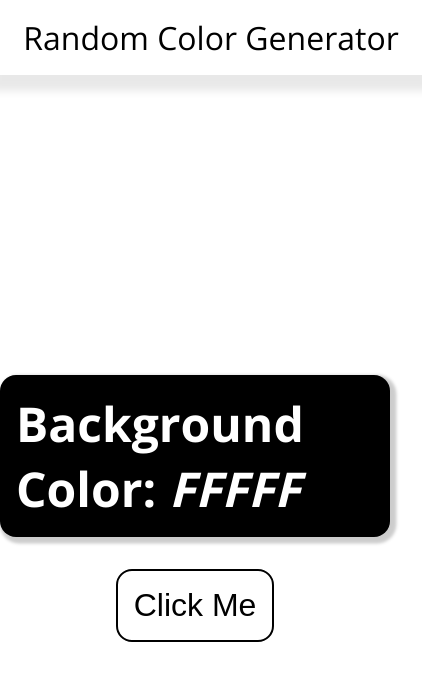
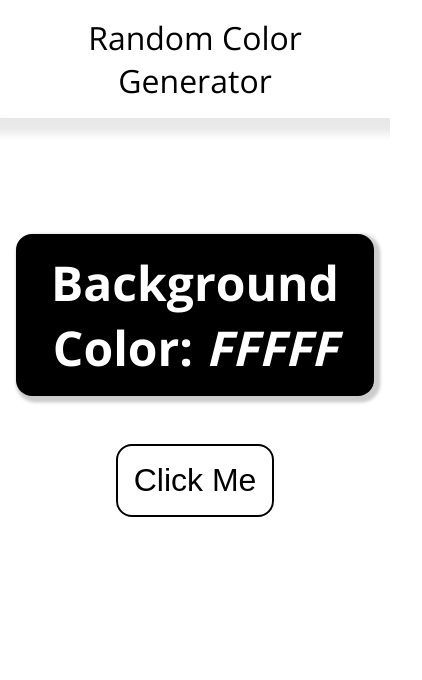
Before and after one commit to jeanccmiranda/random-background-generator, a plain HTML site: page index.html in a window 390 px wide. Shown: the whole page, 422 px wide, since content can reach past the window. Drawn offline with nearby package versions, Linux system fonts and the light colour scheme.

Commit message:
CSS MEDIAQUERY

```diff
--- a/styles.css
+++ b/styles.css
@@ -82,3 +82,24 @@ main {
 .btn:hover {
   background-color: black;
 }
+
+@media screen and (max-width: 700px) {
+
+  body {
+    max-width: 100%;
+  }
+  nav {
+    box-sizing: border-box;
+  }
+  main {
+    margin-top: 100px;
+  }
+
+  .container {
+    margin: 1em;
+    box-sizing: border-box;
+  }
+  .color-span {
+    text-align: center;
+  }
+}
```
